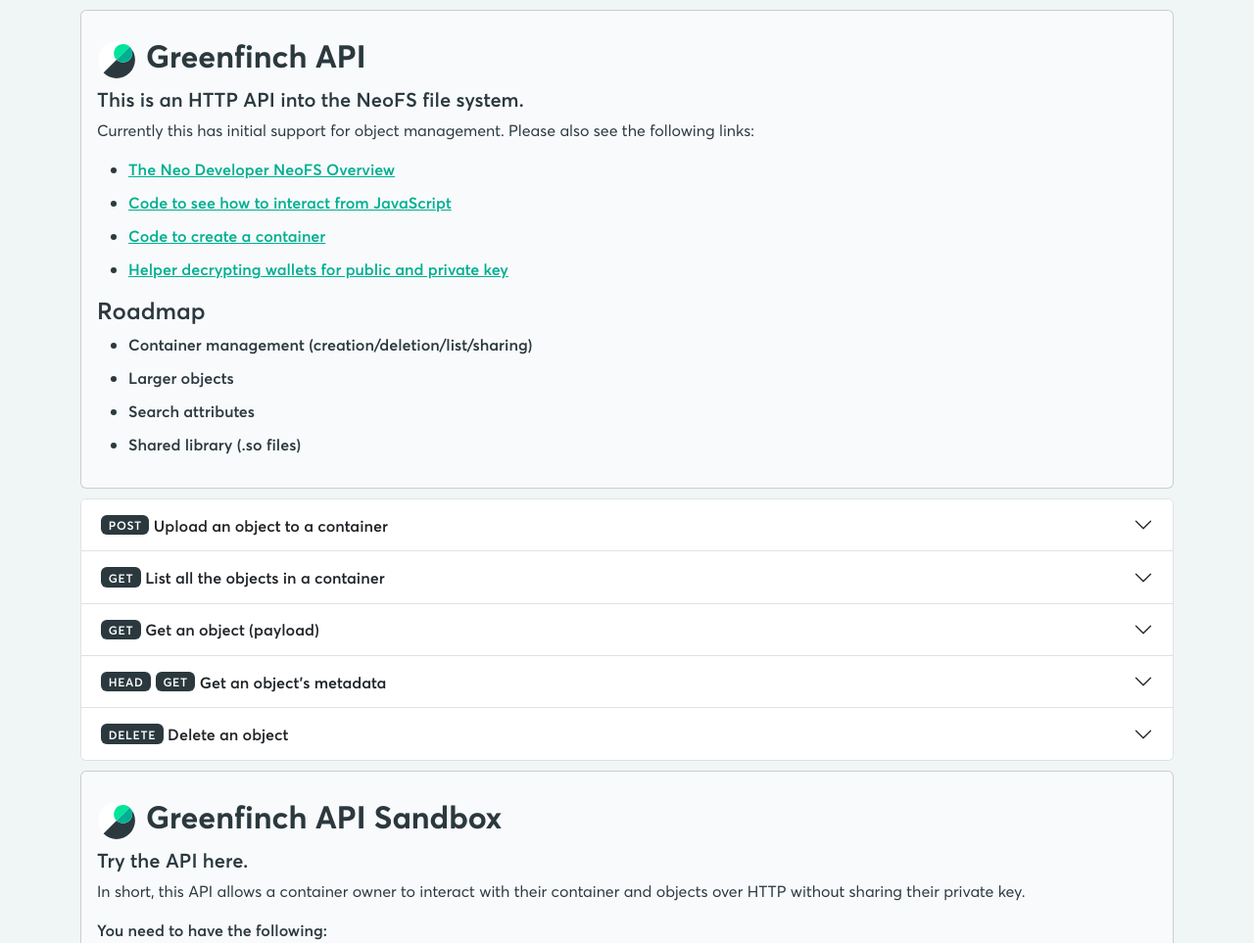
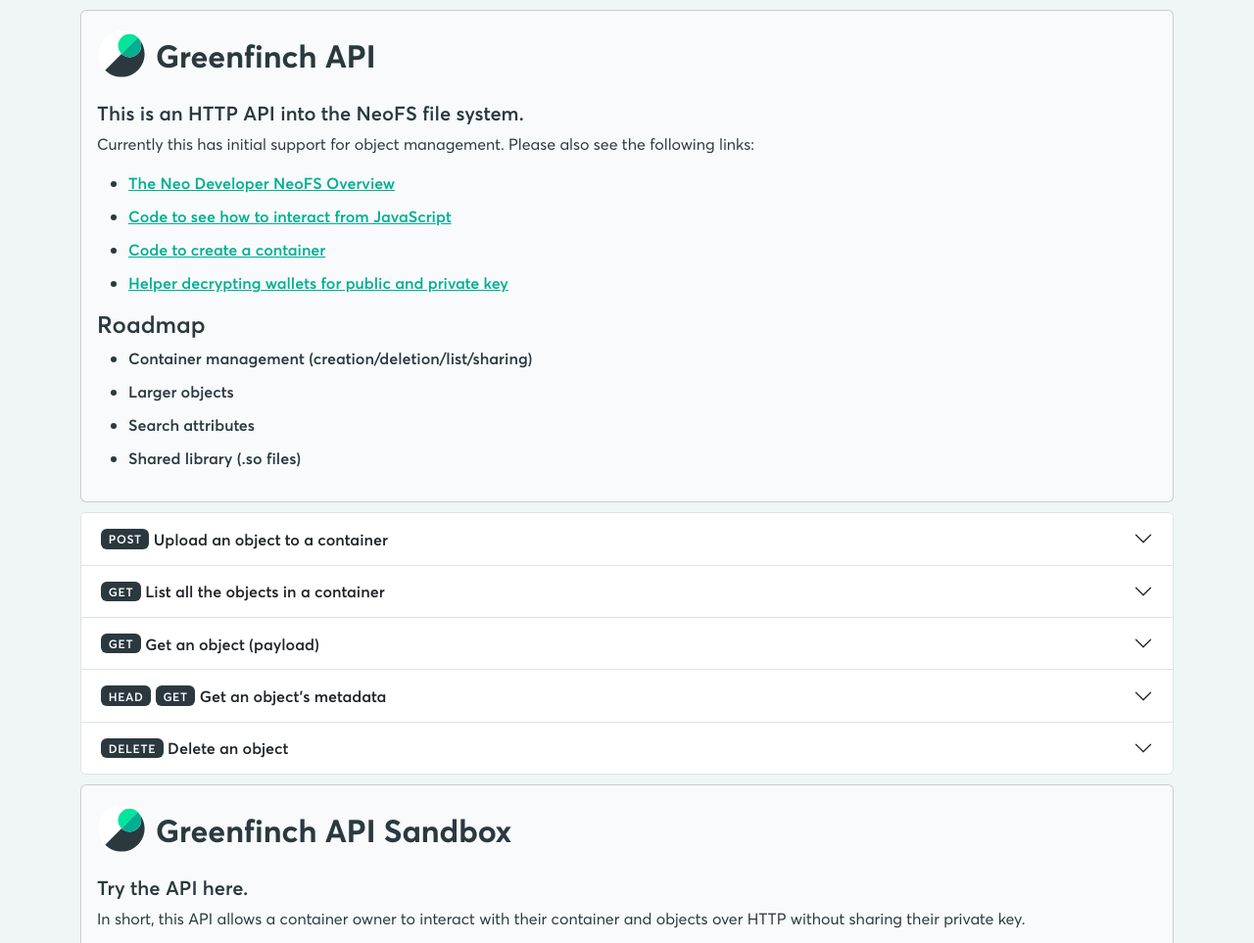
Before and after one commit to configwizard/greenfinch-api, a website: page client/index.html in a window 1280 px wide. Shown: the top 963 px of the page at 98% size. Drawn offline with nearby package versions, Linux system fonts and the light colour scheme; a small style sheet from the web is missing.

Commit message:
Implemented some flexbox wizardry to balance logo and title

```diff
--- a/client/index.html
+++ b/client/index.html
@@ -32,7 +32,9 @@
             <div class="col-12">
                 <div class="card ut-bgcolor">
                     <div class="card-body">
-                        <h2 class="card-title"><img class="ut-logo" src="assets/greenfinch-logo-v1.svg">Greenfinch API</h2>
+                        <div class="d-flex align-items-center" style="margin-bottom: 20px;">
+                            <img class="ut-logo" src="assets/greenfinch-logo-v1.svg"><h2 class="card-title">Greenfinch API</h2>
+                        </div>
                         <h5 class="card-text">This is an HTTP API into the NeoFS file system.</h5>
                         <p>Currently this has initial support for object management. Please also see the following links:</p>
                         <ul class="ut-outline">
@@ -252,7 +254,9 @@
             <div class="col-12">
                 <div class="card ut-bgcolor">
                     <div class="card-body">
-                        <h2 class="card-title"><img class="ut-logo" src="assets/greenfinch-logo-v1.svg">Greenfinch API Sandbox</h2>
+                        <div class="d-flex align-items-center" style="margin-bottom: 20px;">
+                            <img class="ut-logo" src="assets/greenfinch-logo-v1.svg"><h2 class="card-title">Greenfinch API Sandbox</h2>
+                        </div>
                         <h5 class="card-text">Try the API here.</h5>
                         <p>In short, this API allows a container owner to interact with their container and objects over HTTP without sharing their private key.</p>
                         <p><strong>You need to have the following:</strong></p>
--- a/client/styles.css
+++ b/client/styles.css
@@ -17,12 +17,6 @@
     font-family: 'AvertaStdPERegular', sans-serif;
     background-color:#f0f5f6;
     color: #2b393f;
-}
-.card {
-    background-color: rgba(255, 255, 255, 0.2);
-}
-.card.ut-bgcolor {
-    background-color: rgba(255, 255, 255, 0.5);
 }
 
 strong {
@@ -94,11 +88,7 @@
     margin-bottom: 10px;
 }
 
-img.ut-logo {
-    height: 40px;
-    display: inline;
-    margin-right: 10px;
-}
+
 
 /* Layout */
 .row {
@@ -111,6 +101,20 @@
 
 .row:last-child {
     margin-bottom: 20px;
+}
+
+.card {
+    background-color: rgba(255, 255, 255, 0.2);
+}
+
+.card.ut-bgcolor {
+    background-color: rgba(255, 255, 255, 0.5);
+}
+
+img.ut-logo {
+    height: 50px;
+    display: inline;
+    margin-right: 10px;
 }
 
 /* Accordion */
```
